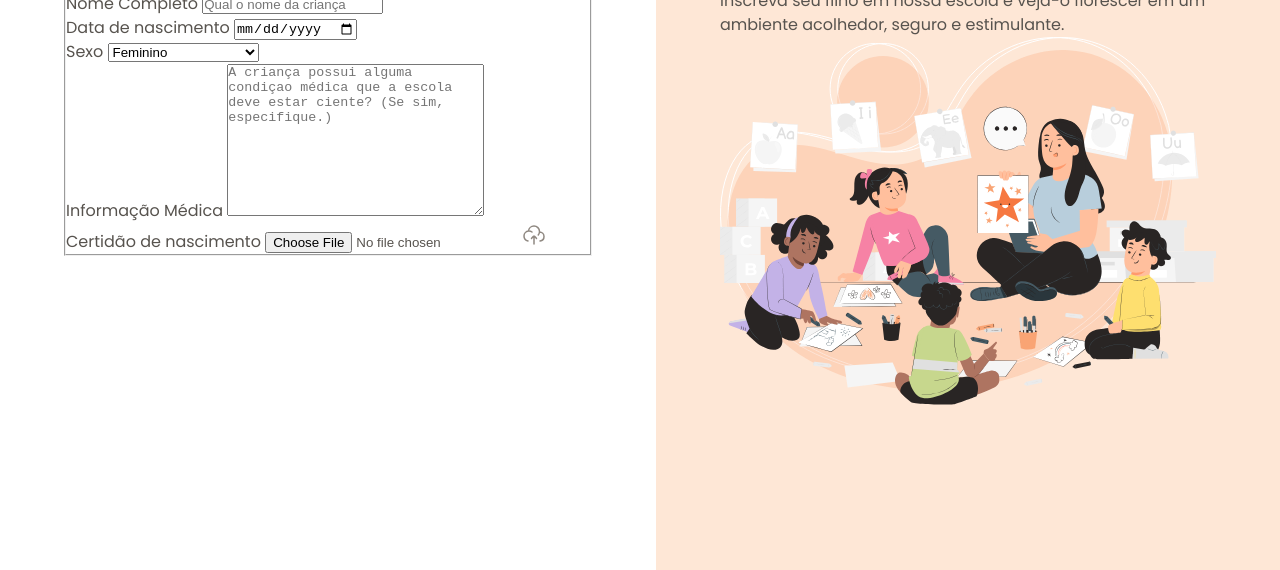
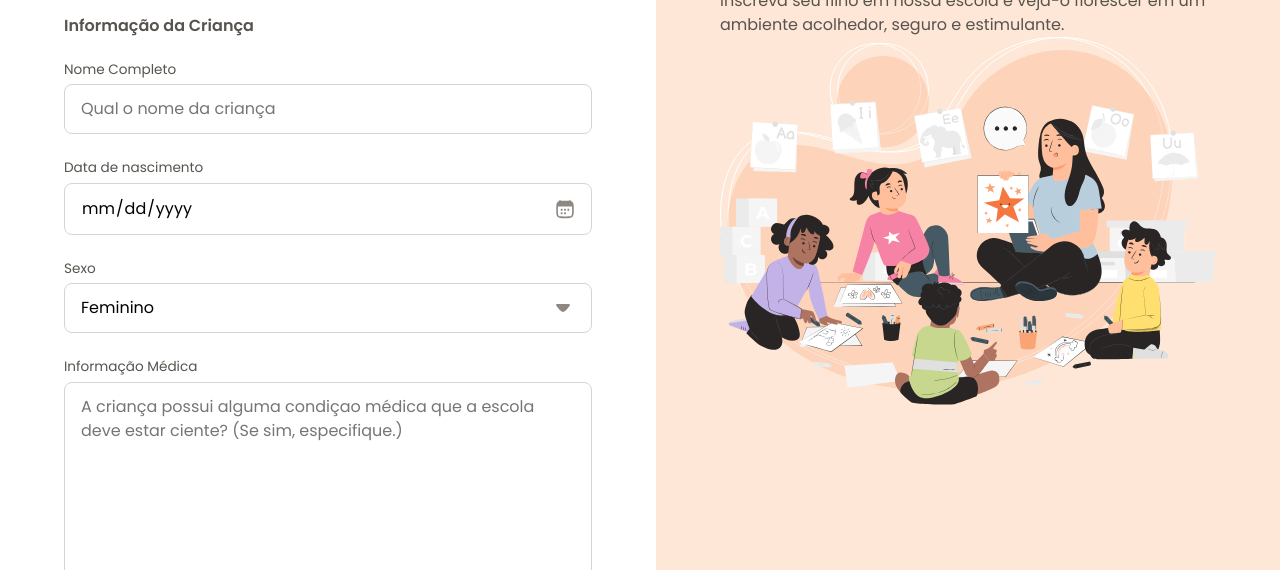
Before and after one commit to luzcaalmeida/Modulo-3---Projeto-Estudo-Furml-rio, a plain HTML site: page index.html in a window 1280 px wide. Shown: the part 230-800 px from the top of the page. Drawn offline with Linux system fonts and the light colour scheme.

Commit message:
Configurando iputs e datas e selects

```diff
--- a/index.html
+++ b/index.html
@@ -62,6 +62,7 @@
                 <label for="birthfile">Certidão de nascimento</label>
                 <input type="file" name="birthfile" id="birthfile">
                 <img src="assets/icons/cloud-upload.svg" alt="Nuvem de upload.">
+                <p>Clique aqui para <br> selecionar os arquivos.</p>
               </div>
 
             </fieldset>
--- /dev/null
+++ b/styles/fields/index.css
@@ -0,0 +1,50 @@
+input,
+textarea,
+select {
+  appearance: none;
+  width: 100%;
+  border-radius: 0.5rem;
+  border: 1px solid var(--stroke-default);
+
+  padding: 0.75rem 1rem;
+
+  font: var(--text);
+}
+
+label {
+  font: var(--text-sm);
+  color: var(--text-secondary);
+  display: block;
+  margin-bottom: 0.25rem;
+}
+
+input:focus,
+select:focus,
+textarea:focus {
+  outline: 0.25rem solid var(--surface-secondary);
+  border: 0.125rem solid var(--stroke-highlight);
+  outline-offset: 0.1px;
+}
+
+input[type="date"] {
+  position: relative;
+  &::-webkit-calendar-picker-indicator {
+    opacity: 0;
+  }
+  &::before {
+    content: "";
+    width: 1.25rem;
+    height: 1.25rem;
+    position: absolute;
+    background: url(../../assets/icons/calendar-03.svg) center/contain;
+    right: 1rem;
+
+    top: 50%;
+    transform: translateY(-50%);
+  }
+}
+
+select {
+  background: url(../../assets/icons/arrow-down-01.svg) no-repeat
+    calc(100% - 1rem);
+}
--- /dev/null
+++ b/styles/formulario.css
@@ -0,0 +1,17 @@
+@import url(fields/index.css);
+
+form {
+  margin-top: 3rem;
+
+  fieldset {
+    border: none;
+
+    display: grid;
+    gap: 1.5rem;
+  }
+
+  legend {
+    font: 600 1rem/1.25 var(--font-family);
+    margin-bottom: 1.5rem;
+  }
+}
--- a/styles/index.css
+++ b/styles/index.css
@@ -1,3 +1,4 @@
 @import url(global.css);
 @import url(util.css);
 @import url(layout.css);
+@import url(formulario.css);
```
